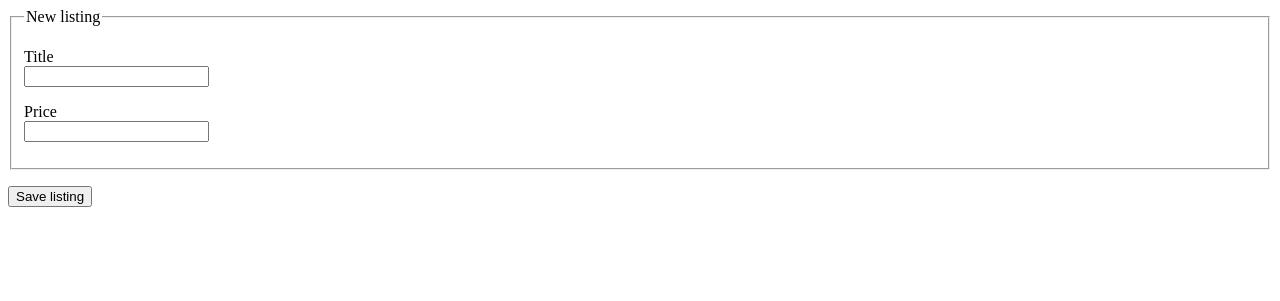
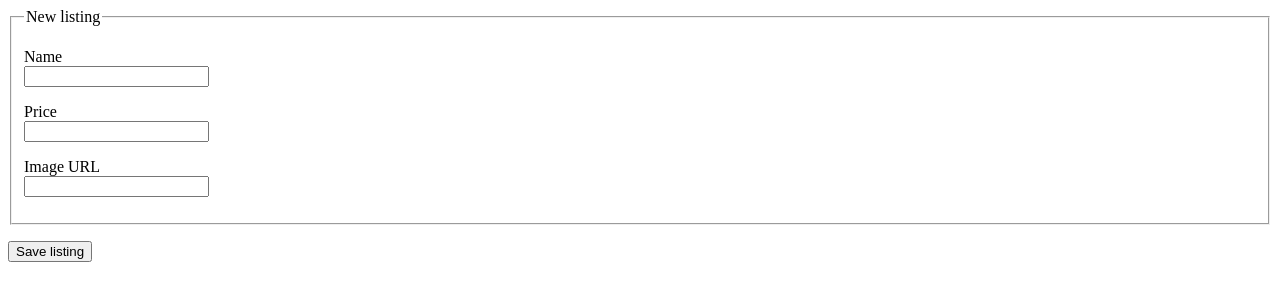
Before and after one commit to Evansdava/Contractor, a Flask app: page /new in a window 1280 px wide. Shown: the top 301 px of the page. Run offline with Flask 2, Linux system fonts and the light colour scheme.

Commit message:
Listings can now have images

```diff
--- a/app.py
+++ b/app.py
@@ -28,7 +28,8 @@ def create_listing():
     """Allow the user to create a new listing"""
     listing = {
         'name': request.form.get('name'),
-        'price': request.form.get('price')
+        'price': request.form.get('price'),
+        'image': request.form.get('image')
     }
     listing_id = listings.insert_one(listing).inserted_id
     return redirect(url_for('listings_show', listing_id=listing_id))
--- a/templates/index.html
+++ b/templates/index.html
@@ -4,8 +4,9 @@
 
 {% block body %}
     {% for listing in listings %}
-        <h2><a href='/listings/{{ listing._id }}'>{{ listing.name }}</a></h2>
-        <small>{{ listing.price }}</small>
+        <h1><a href='/listings/{{ listing._id }}'>{{ listing.name }}</a></h1>
+        <p><img src="{{ listing.image }}" alt="No Image Found" width="50" height="50"></p>
+        <h2>${{ listing.price }}</h2>
     {% endfor %}
 
     <form action="/new">
--- a/templates/listings_show.html
+++ b/templates/listings_show.html
@@ -3,5 +3,6 @@
 {% block body %}
 <a href='/'>Back to Home</a>
 <h1>{{ listing.name }}</h1>
+<img src="{{ listing.image }}" alt="Listing Image" width="350" height="350">
 <h2>{{ listing.price }}</h2>
 {% endblock %}
--- a/templates/new_listing.html
+++ b/templates/new_listing.html
@@ -1,25 +1,31 @@
-{% extends 'base.html' %}
+{% extends "base.html" %}
 
 {% block title %}New Listing{% endblock %}
 
 {% block body %}
-<form method='POST' action='/new'>
+<form method="POST" action="/new">
     <fieldset>
     <legend>New listing</legend>
-    <!-- TITLE -->
+    <!-- NAME -->
     <p>
-        <label for='title'>Title</label><br>
-        <input type='text' name='title' />
+        <label for="list-name">Name</label><br>
+        <input id="list-name" type="text" name="name" />
     </p>
+    <!-- PRICE -->
     <p>
-        <label for='price'>Price</label><br>
-        <input type='text' name='price' />
+        <label for="list-price">Price</label><br>
+        <input id="list-price" type="text" name="price" />
+    </p>
+    <!-- IMAGE -->
+    <p>
+        <label for="list-image">Image URL</label><br>
+        <input id="list-image" type="text" name="image">
     </p>
     </fieldset>
 
     <!-- BUTTON -->
     <p>
-        <button type='submit'>Save listing</button>
+        <button type="submit">Save listing</button>
     </p>
 </form>
 {% endblock %}
```
